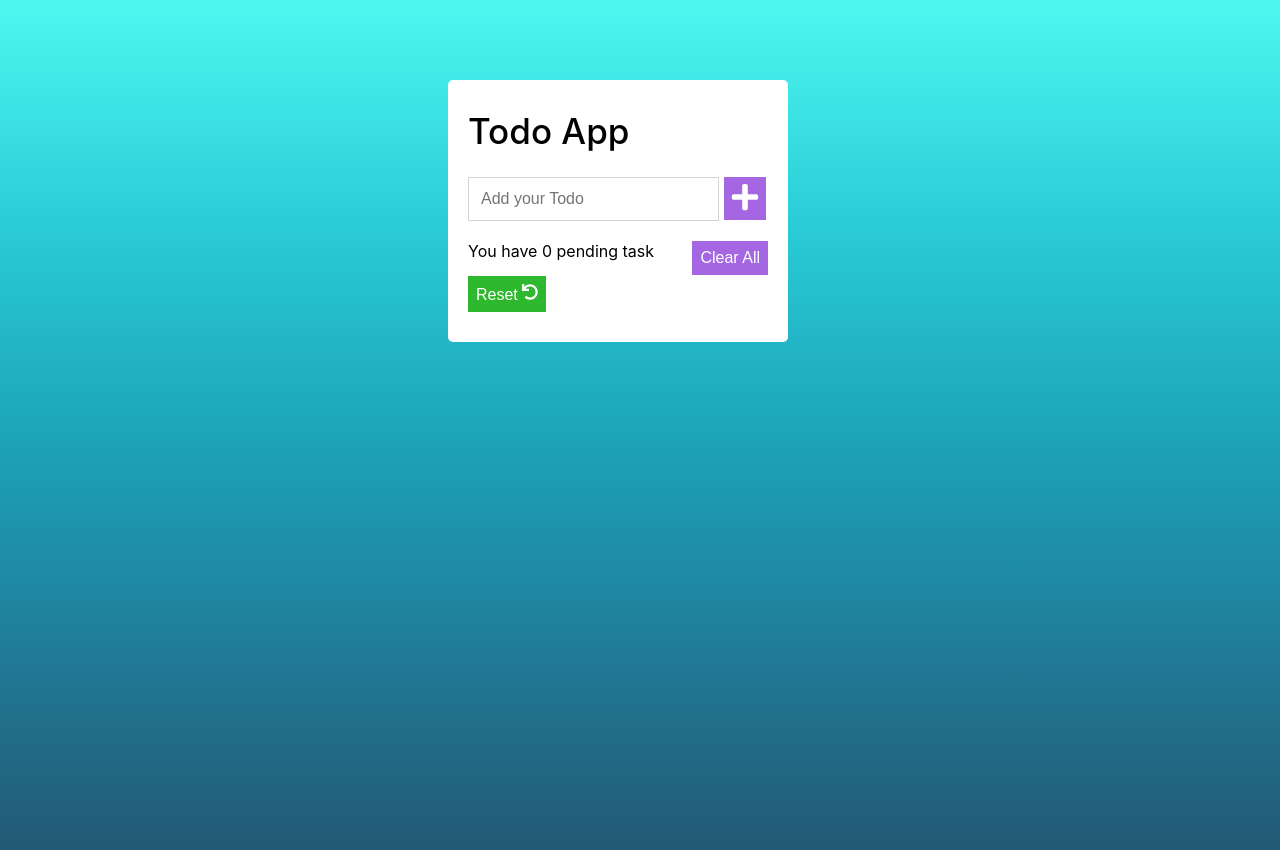
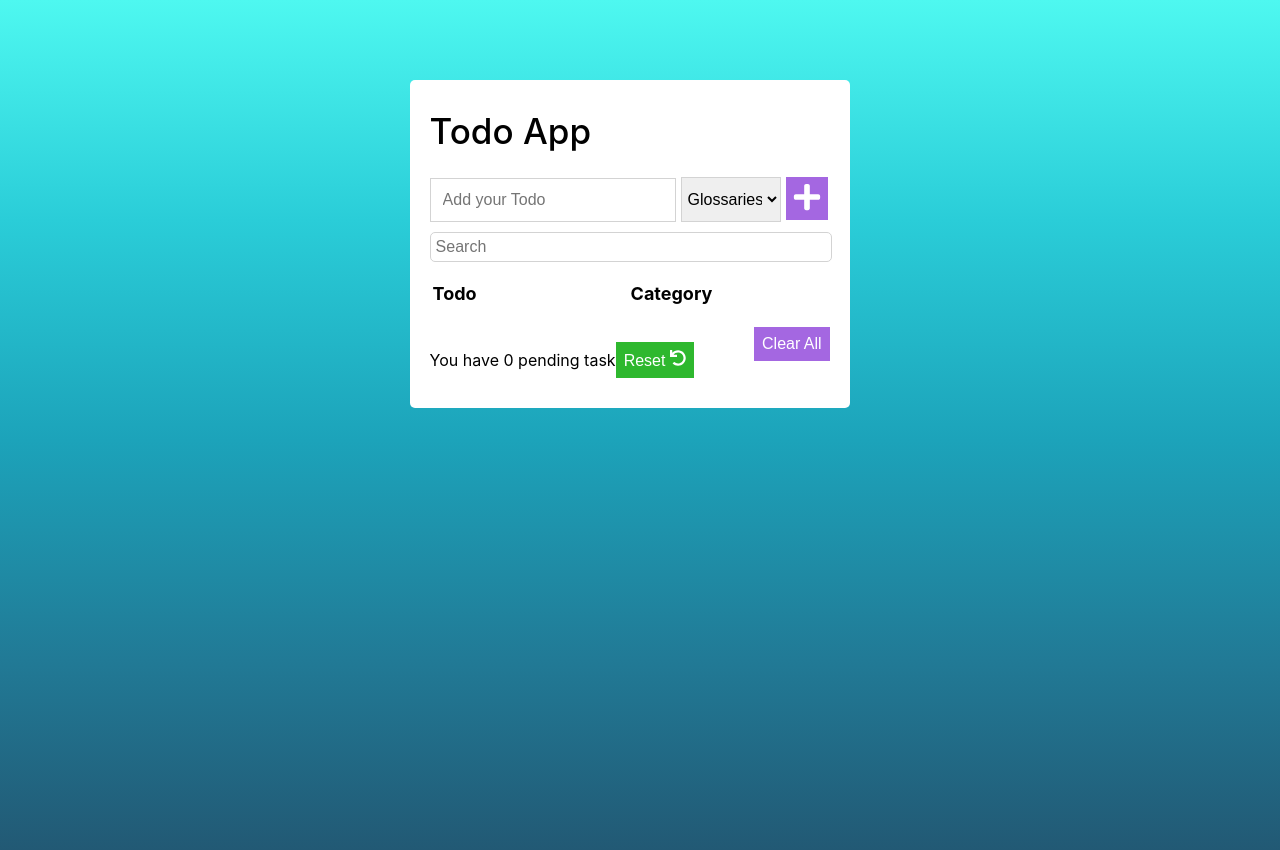
Before and after one commit to AnkitPat/todojs-react, a React (Create React App) app: page / in a window 1280 px wide. Shown: the top 850 px of the page. Built offline with nearby package versions, Linux system fonts and the light colour scheme.

Commit message:
Filter & Category

```diff
--- a/src/App.css
+++ b/src/App.css
@@ -14,7 +14,7 @@
 }
 
 .App-header {
-  width: 300px;
+  width: 400px;
   display: flex;
   flex-direction: column;
 
--- a/src/App.js
+++ b/src/App.js
@@ -11,11 +11,11 @@ class App extends React.Component {
     todo: [],
   }
 
-  addTodo(text) {
+  addTodo(text,category) {
     var list = this.state.todo
     text=text.trim()
     if (text.length > 0) {
-      list.push({ text: text, done: 0 })
+      list.push({ text: text, done: 0,category:category })
       this.setState({ todo: list })
     }
     this.state.text = ""
@@ -73,7 +73,7 @@ componentDidMount() {
           <div className="todoblock">
             <label className="header">Todo App</label>
 
-            <InputTodo inputtext={(text)=>{this.addTodo(text)}}/>
+            <InputTodo inputtext={(text,category)=>{this.addTodo(text,category)}}/>
             <DisplayList  list={this.state.todo}  selectdone={(index)=>{this.itemDone(index)}} itemdel={(index)=>{this.deleteItem(index)}}/>
             <EmptyTodo deletetodo={()=>{this.clearTodo()}} reset={()=>{this.reset()}} list={this.state.todo}/>
 
--- a/src/components/Inputtodo/Inputtodo.js
+++ b/src/components/Inputtodo/Inputtodo.js
@@ -4,22 +4,31 @@ import { FaPlus } from "react-icons/fa";
 
 export class InputTodo extends React.Component{
     state={
-        text:""
+        text:"",
+        category:"Glossaries"
     }
 
     handleKeyPress = (event) => {
         if (event.key === 'Enter') {
-            this.props.inputtext(this.state.text)
+            this.props.inputtext(this.state.text, this.state.category)
             this.setState({text:""})
         }
       }
 
     render(){
         let text=this.state.text
+        let category=this.state.category
         return(
             <div className="todoitems">
-              <input className="input_list" placeholder="Add your Todo" value={this.state.text} onKeyPress={this.handleKeyPress} onChange={(Event) => { this.setState({ text: Event.target.value }) }}></input>
-              <button className="buttonsty" onClick={() => { this.props.inputtext(text) }}><FaPlus /></button>
+                <input className="input_list" placeholder="Add your Todo" value={this.state.text} onKeyPress={this.handleKeyPress} onChange={(Event) => { this.setState({ text: Event.target.value }) }}></input>
+                <select className="categorie" id="cars" onChange={(event)=>{this.setState({category:event.target.value})}} onKeyPress={this.handleKeyPress}  value={this.state.category}>
+                    <option value="Glossaries">Glossaries</option>
+                    <option value="Food">Food</option>
+                    <option value="Electronic">Electronic</option>
+                    <option value="Cloth">Cloth</option>
+                    <option value="Footwear">Footwear</option>
+                </select>
+              <button className="buttonsty" onClick={() => { this.props.inputtext(text,category) }}><FaPlus /></button>
             </div>
         );
     }
--- a/src/components/displaytodolist/displaytodolist.js
+++ b/src/components/displaytodolist/displaytodolist.js
@@ -1,23 +1,61 @@
 import React from 'react'
 import '../../App.css';
 import { FaTrashAlt } from "react-icons/fa";
+import { FaSearch } from "react-icons/fa";
 
 export class DisplayList extends React.Component{
+  state={
+    search:""
+  }
 
+  filter(value){
+    this.setState({search:value})
+  }
 
     render(){
         let items=this.props.list
+        let search=this.state.search
+
+
+
+
         return(
-            <div className={items.length > 5 ? "vai" : " "}>
-            {items.map((item, index) => {
-              return <span key={index} className={items[index].done > 0 ? "todoitem done" : "todoitem"}>
-                <li className="itemsstyle" onClick={(event) => { this.props.selectdone(index) }}>{item.text}
-                  <button className="sty" onClick={(event) => {event.stopPropagation();  this.props.itemdel(index) }}><FaTrashAlt />
-                  </button>
-                </li>
-              </span>;
+          //   <div className={items.length > 5 ? "vai" : " "}>
+          //   {items.map((item, index) => {
+          //     return <span key={index} className={items[index].done > 0 ? "todoitem done" : "todoitem"}>
+          //       <li className="itemsstyle" onClick={(event) => { this.props.selectdone(index) }}>{item.text}&nbsp;&nbsp;
+          //       &nbsp;{item.category}<button className="sty" onClick={(event) => {event.stopPropagation();  this.props.itemdel(index) }}><FaTrashAlt />
+          //         </button>
+          //       </li>
+          //     </span>;
+          //   })}
+          // </div>
+
+
+          <div>
+
+          <input className='filter' placeholder="Search" onKeyUp={(event)=>{this.filter(event.target.value)}}></input>
+
+          <div className={items.length > 5 ? "vai" : " "}>
+            <table className='table'>
+              <tr>
+                <th style={{width:"50%"}}>Todo</th>
+                <th style={{width:"40%"}}>Category</th>
+                <th style={{width:"10%"}}></th>
+              </tr>
+              {items.map((item, index) => {
+               return <tr className={item.category.includes(search) > 0 ? "itemsstyle":"itemsstyle try"} >
+                <td  className={items[index].done > 0 ? "todoitem done" : "todoitem"}  onClick={(event) => { this.props.selectdone(index) }}>{item.text}</td>
+                <td>{item.category}</td>
+                <td><button className="sty"  onClick={(event) => {event.stopPropagation();  this.props.itemdel(index) }}><FaTrashAlt /></button></td>
+              </tr>
             })}
+
+            </table>
           </div>
+
+          </div>
+
             );
     }
 }
--- a/src/index.css
+++ b/src/index.css
@@ -17,19 +17,19 @@ code {
     monospace;
     color: black;
 }
-.itemsstyle > .sty {
+.itemsstyle > td > .sty {
   display: none;
 }
 
-.itemsstyle:hover> .sty {
-    display: inline;
+.itemsstyle:hover> td > .sty {
+    display: block;
 }
 
 .App-header{
   margin-top:80px;
-  margin-left: 35%;
+  margin-left: 32%;
   padding: 10px 20px;
-  width: 400px;
+  width: 600px;
   border-radius: 5px;
   background-color :white;
   color: black;
@@ -38,6 +38,7 @@ code {
 .todoblock{
   float: left;
   padding: 20px 0px;
+
 }
 
 .header{
@@ -51,13 +52,19 @@ li {
   list-style-type: none;
 }
 
-.itemsstyle{
+/* .itemsstyle{
   margin-top: 10px;
   background-color: #F9F5F5;
   padding: 9px 2px 9px 15px;
   font-size: 18px;
   border-radius: 2px;
   font-weight: 400;
+} */
+
+.itemsstyle{
+  font-size: 18px;
+  padding: 20px;
+  margin-top: 15px;
 }
 
 .buttonsty{
@@ -71,17 +78,29 @@ li {
   padding-top: 5px;
 }
 
+table > tr > td{
+  padding-top:20px;
+}
+
 .input_list{
  border: 1px solid lightgray;
   font-size: 16px;
   padding: 12px;
-  width: 75%;
+  width: 55%;
+}
 
+.categorie{
+  width: 100px;
+  height: 45px;
+  margin-left: 5px;
+  font-size: 16px;
+  padding: 2px;
+  border: 1px solid lightgray;
 }
 
 .todoitems{
   text-align: left;
-
+  width: 400px;
 }
 
 .footer{
@@ -97,10 +116,10 @@ li {
   background-color:#DF4F4F;
   float: right;
   color:white;
-  font-size: 14px;
+  font-size: 18px;
   border: 0px;
   margin-top: -7px;
-  padding: 10px;
+  padding: 5px;
 }
 
 .buttonstyy{
@@ -114,7 +133,7 @@ li {
 
 .vai{
   overflow: scroll;
-  width: 300px;
+  width: 400px;
   height: 300px;
 }
 
@@ -130,3 +149,23 @@ li {
   border: 0px;
   margin-top: 15px;
 }
+
+.table{
+  font-size: 18PX;
+  width: 100%;
+  text-align: left;
+  margin-top: 18PX;
+}
+
+.try{
+  display: none;
+}
+
+.filter{
+  width: 390px;
+  font-size: 16px;
+  padding: 5px;
+  margin-top: 10px;
+  border-radius: 5px;
+  border: 1px solid lightgray;
+}
```
